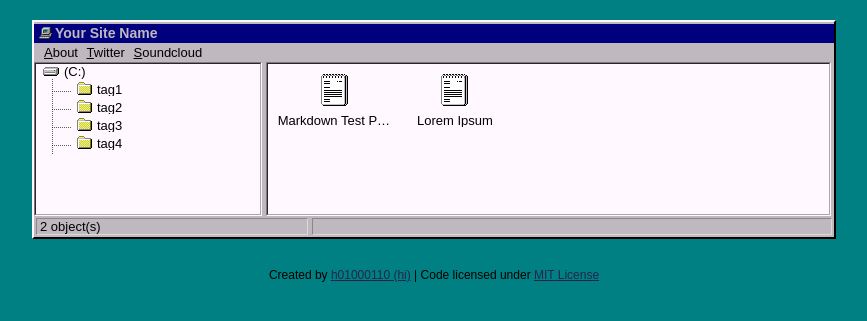
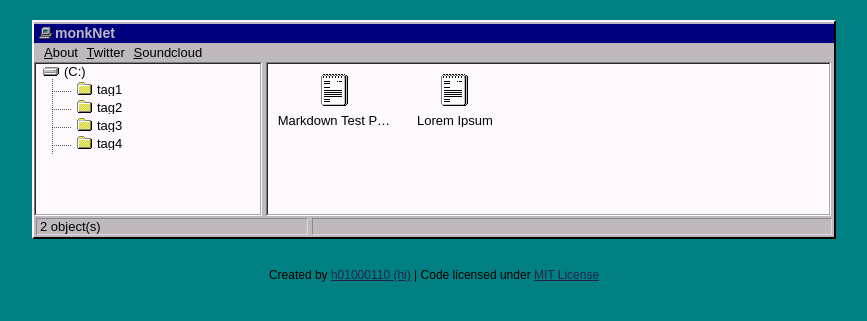
Before and after one commit to Proxaimonk/monkai, a Jekyll site: the page built from index.html, in a window 1280 px wide. Shown: the top 321 px of the page, without its empty margins (206-1073 px from the left). Built offline with Jekyll 4.4.1, drawn with Linux system fonts in a browser that asks for light colours.

Commit message:
Update _config.yml

```diff
--- a/_config.yml
+++ b/_config.yml
@@ -1,9 +1,9 @@
 permalink: /:year:month:day/:title
-url: #Your url here
-baseurl: https://proxaimonk.github.io/monkai/
+url: https://proxaimonk.github.io/monkai/
+baseurl: proxaimonk/monkai
 
 # variables
-name: Your Site Name
+name: monkNet
 description: Your description here
 google_verification: null
 
```
